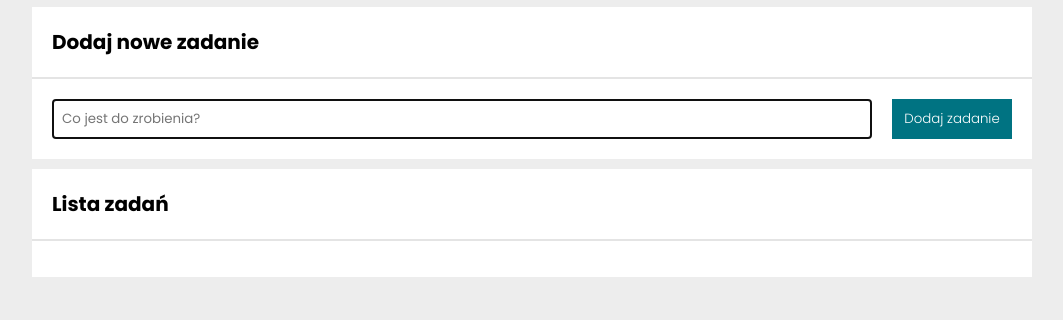
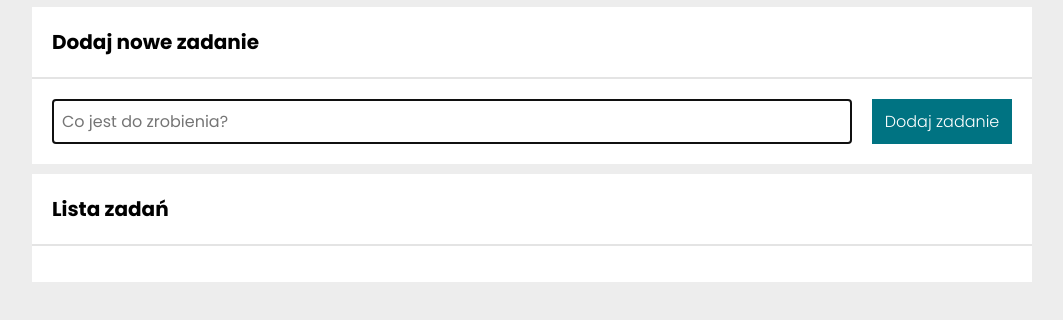
Before and after one commit to olos1992/To-do-list-2, a plain HTML site: page index.html in a window 1280 px wide. Shown: the part 86-406 px from the top of the page, without its empty margins (108-1171 px from the left). Drawn offline with Linux system fonts and the light colour scheme.

Commit message:
font size changed in input and button of form

```diff
--- a/css/form.css
+++ b/css/form.css
@@ -15,6 +15,7 @@
     padding: 8px;
     border: 2px solid #e4e4e4;
     font-family: "Poppins", sans-serif;
+    font-size: 16px;
 }
 
 @media (max-width: 440px) {
@@ -28,12 +29,13 @@
     padding: 8px;
     margin: 20px;
     flex-shrink: 0;
-    flex-basis: 120px;
+    flex-basis: 140px;
     border: none;
     color: white;
     background-color: #007382;
     font-family: "Poppins", sans-serif;
     font-weight: 300;
+    font-size: 16px;
     cursor: pointer;
 }
 
```
